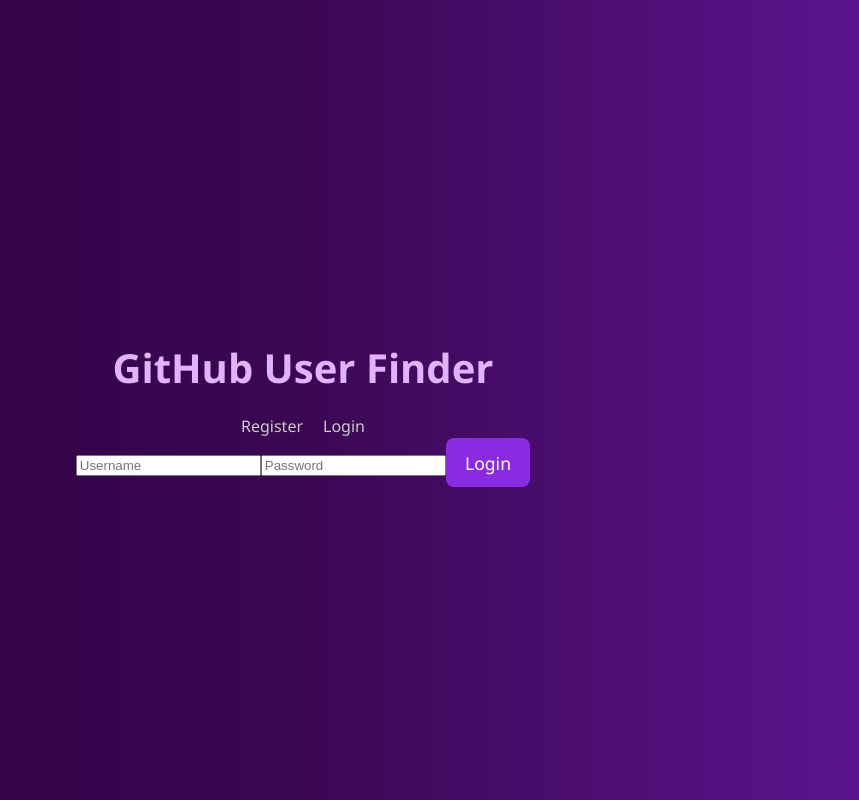
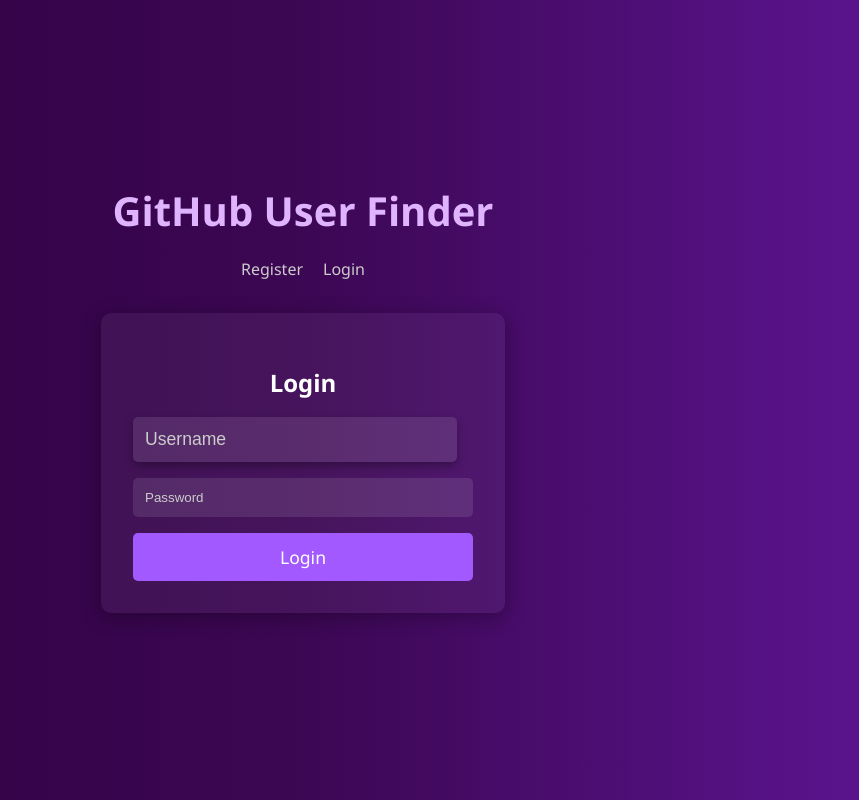
Before and after one commit to CodeKijiji/https-github.com-olella93-FrontEnd-GitHub-User-Finder, a React (Vite) app: page /login in a window 1280 px wide. Shown: the whole page, without its empty margins (337-1196 px from the left). Built offline with nearby package versions, Linux system fonts and the light colour scheme.

Commit message:
updated LoginForm to integrate the stylings on App.css

```diff
--- a/src/App.css
+++ b/src/App.css
@@ -211,3 +211,60 @@
   text-decoration: underline;
   color: #fff;
 }
+
+.auth-form-container {
+  background: rgba(255, 255, 255, 0.05);
+  padding: 2rem;
+  border-radius: 10px;
+  max-width: 400px;
+  margin: 2rem auto;
+  box-shadow: 0 4px 20px rgba(0,0,0,0.3);
+  text-align: center;
+}
+
+.auth-form-container h2 {
+  color: #fff;
+  margin-bottom: 1rem;
+}
+
+.auth-form-container form {
+  display: flex;
+  flex-direction: column;
+}
+
+.auth-form-container input {
+  padding: 0.75rem;
+  margin-bottom: 1rem;
+  border: none;
+  border-radius: 5px;
+  background: rgba(255,255,255,0.1);
+  color: #fff;
+}
+
+.auth-form-container input::placeholder {
+  color: #ccc;
+}
+
+.auth-form-container button {
+  background-color: #a259ff;
+  color: white;
+  border: none;
+  padding: 0.75rem;
+  border-radius: 5px;
+  cursor: pointer;
+  transition: background 0.3s ease;
+}
+
+.auth-form-container button:hover {
+  background-color: #7a3ddb;
+}
+
+.auth-form-container .error-msg {
+  color: #ff6b6b;
+  margin-top: 0.5rem;
+}
+
+.auth-form-container .success-msg {
+  color: #4caf50;
+  margin-top: 0.5rem;
+}
--- a/src/components/LoginForm.jsx
+++ b/src/components/LoginForm.jsx
@@ -1,32 +1,54 @@
-import React, { useState } from 'react';
-import API from '../api';
+import { useState } from "react";
+import API from "../api";
 
-function LoginForm({ onLogin }) {
-  const [form, setForm] = useState({ username: '', password: '' });
-  const [error, setError] = useState(null);
+function LoginForm({ onSuccess }) {
+  const [formData, setFormData] = useState({ username: "", password: "" });
+  const [error, setError] = useState("");
 
-  const handleChange = e => {
-    setForm({ ...form, [e.target.name]: e.target.value });
+  const handleChange = (e) => {
+    setFormData({ ...formData, [e.target.name]: e.target.value });
   };
 
-  const handleSubmit = async e => {
+  const handleSubmit = async (e) => {
     e.preventDefault();
+    setError("");
+
     try {
-      const res = await API.post('/login', form);
-      localStorage.setItem('access_token', res.data.access_token);
-      onLogin?.();
+      const res = await API.post("/login", formData);
+      localStorage.setItem("access_token", res.data.access_token);
+      onSuccess(res.data.access_token);
     } catch (err) {
-      setError(err.response?.data?.error || 'Login failed');
+      console.error(err);
+      setError(err.response?.data?.error || "Login failed");
     }
   };
 
   return (
-    <form onSubmit={handleSubmit}>
-      <input name="username" placeholder="Username" onChange={handleChange} required />
-      <input name="password" type="password" placeholder="Password" onChange={handleChange} required />
-      <button type="submit">Login</button>
-      {error && <p>{error}</p>}
-    </form>
+    <div className="auth-form-container">
+      <h2>Login</h2>
+      <form onSubmit={handleSubmit}>
+        <input
+          type="text"
+          name="username"
+          placeholder="Username"
+          value={formData.username}
+          onChange={handleChange}
+          required
+        />
+
+        <input
+          type="password"
+          name="password"
+          placeholder="Password"
+          value={formData.password}
+          onChange={handleChange}
+          required
+        />
+
+        <button type="submit">Login</button>
+      </form>
+      {error && <p className="error-msg">{error}</p>}
+    </div>
   );
 }
 
```
